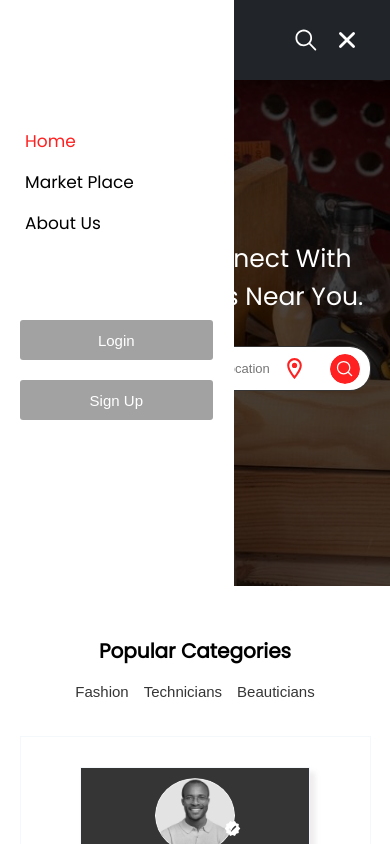
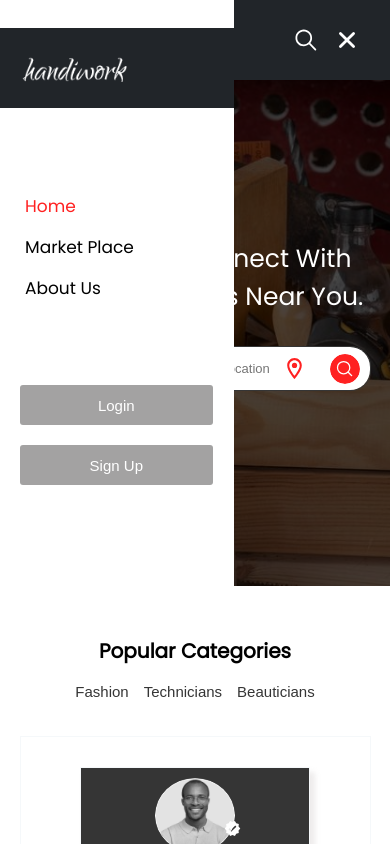
Before and after one commit to Cannyokpoto/page-handiwork, a React (Vite) app: page / in a window 390 px wide. Both pictures are taken after a click on the element 347 px from the left and 40 px from the top of the page. Shown: the top 844 px of the page. Built offline with nearby package versions, Linux system fonts and the light colour scheme; a web font is replaced by a local one.

Commit message:
new commit

```diff
--- a/src/Components/Header/Header.css
+++ b/src/Components/Header/Header.css
@@ -266,6 +266,22 @@ body.active-modal, body.active-modal2, body.active-modal3{
         background-color: var(--energyWhite);
     }
 
+    .header-bg .mobile-navbar .nav-logo{
+        width: 60vw;
+        height: 80px;
+        display: flex;
+        flex-direction: row;
+        justify-content: flex-start;
+        align-items: center;
+        background-color: var(--secondary);
+        padding-left: 20px;
+    }
+
+    .header-bg .mobile-navbar .nav-logo img{
+        width: 50%;
+        height: 27px;
+    }
+
     .header-bg  .mobile-navbar .myNav{
             width: 100%;
             height: 30%;
--- a/src/Components/Header/Header.jsx
+++ b/src/Components/Header/Header.jsx
@@ -177,6 +177,10 @@ function Header(){
 
                 <nav className={click ? "mobile-navbar" : "hide-field"}>
 
+                    <div className="nav-logo">
+                        <img src={PHOTOS.LOGO} alt="" />
+                    </div>
+
                     <ul className="myNav">
                         <li><NavLink to="/" onClick={handleClick}>Home</NavLink></li>
                         <li><NavLink to="/market-place" onClick={handleClick}>Market Place</NavLink></li>
```
